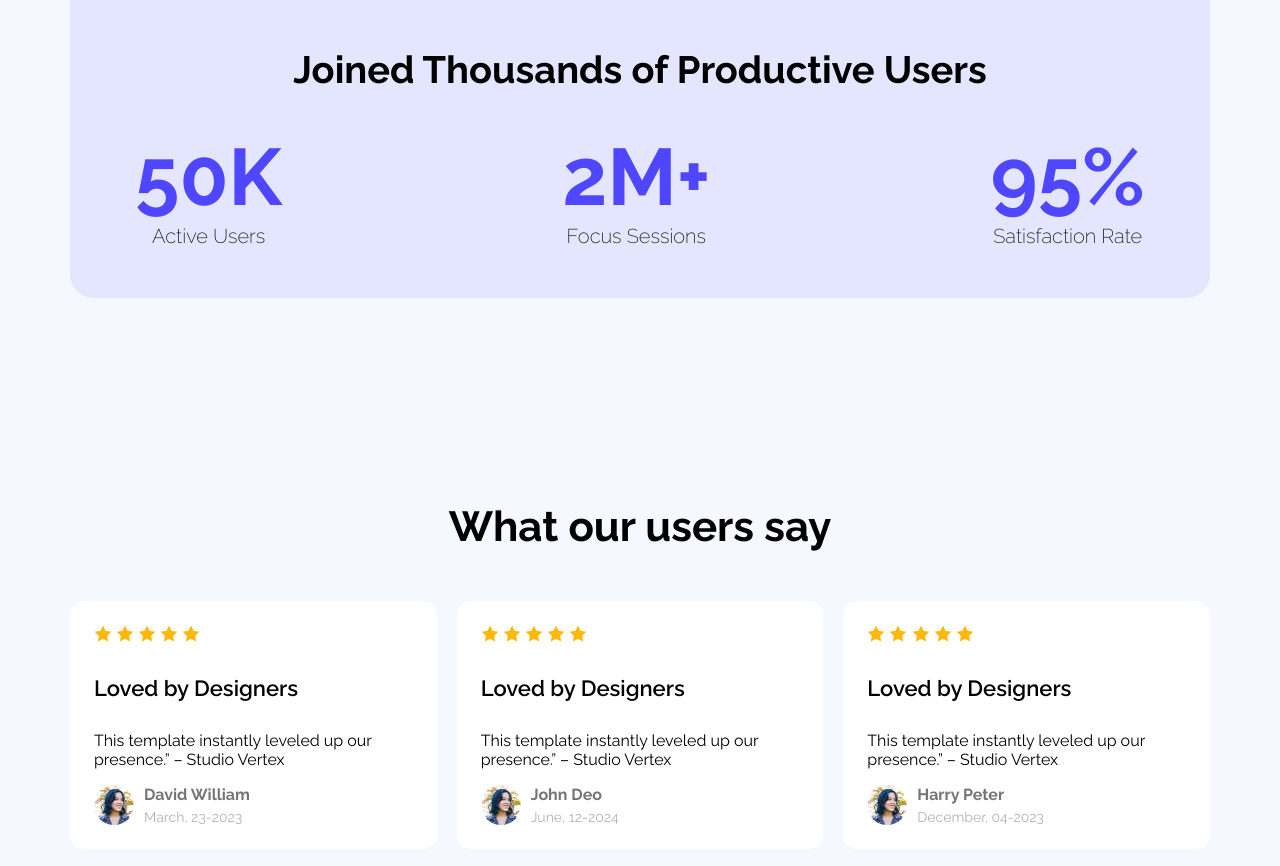
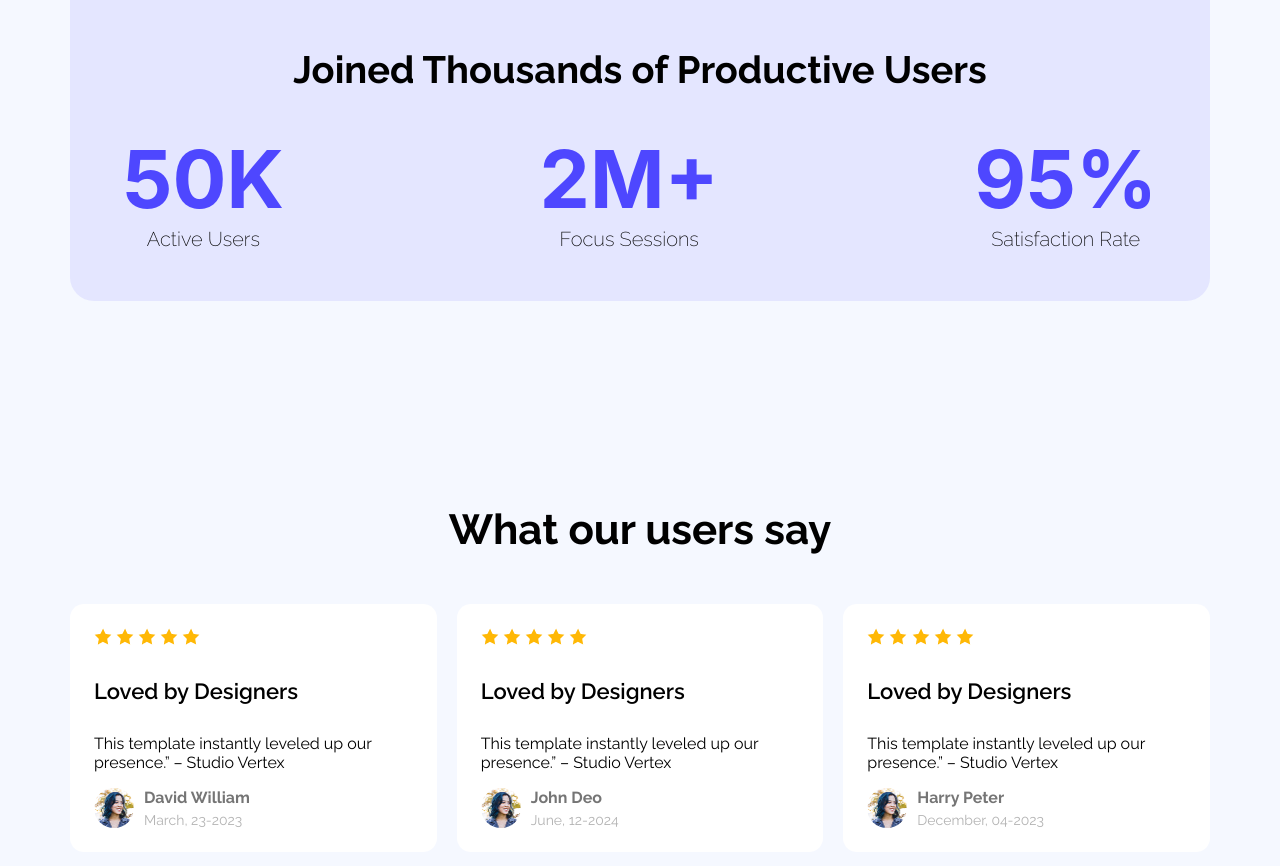
Before and after one commit to codermondol/webflow-agencies, a plain HTML site: page index.html in a window 1280 px wide. Shown: the part 1420-2286 px from the top of the page. Drawn offline with Linux system fonts and the light colour scheme.

Commit message:
Updated counter section styles.css

```diff
--- a/styles/styles.css
+++ b/styles/styles.css
@@ -117,6 +117,7 @@ a{
     color: #4E47FF;
     padding: 0px;
     margin: 0px;
+    font-family:inter;
 }
 .counter-description{
     font-size: 20px;
```
